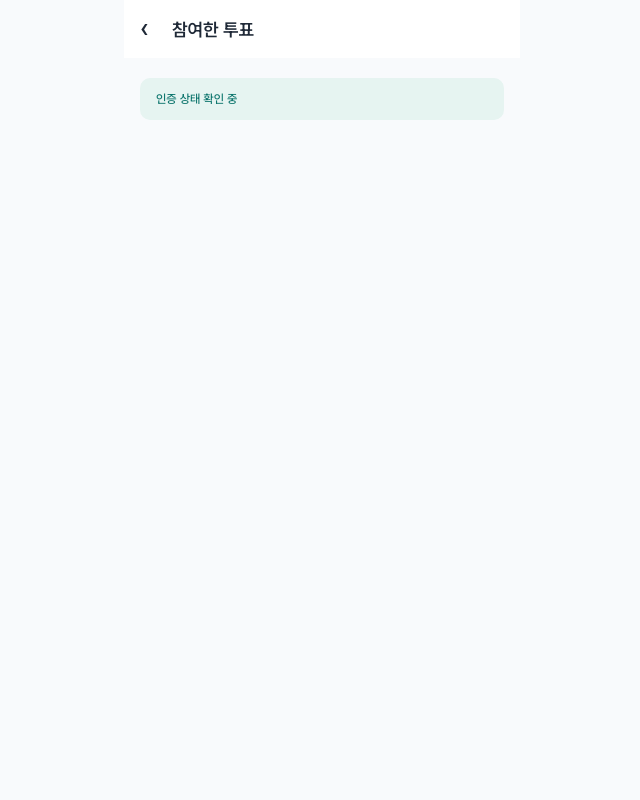
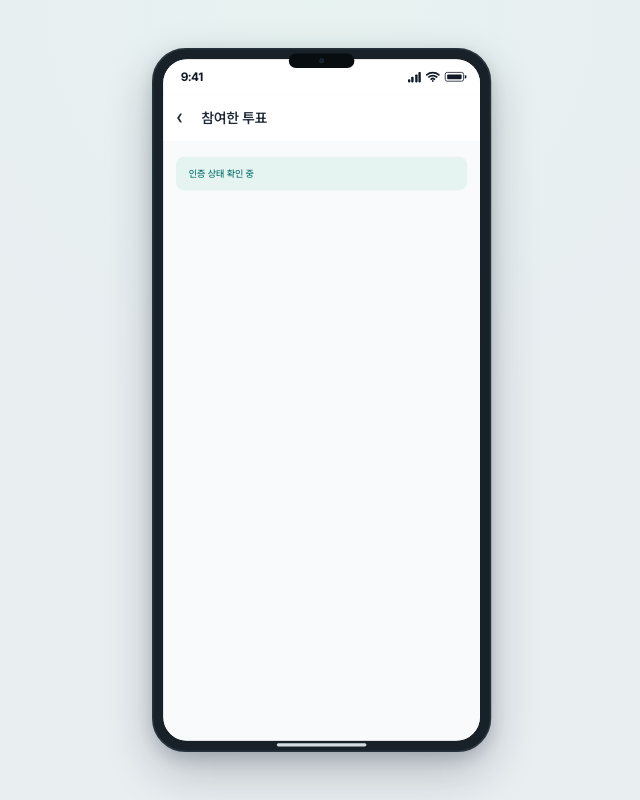
Before and after one commit to 2026-KW-HACKATHON/33_Last-Stand-Before-Enlistment, a Next.js app in the folder frontend/: page /me/votes in a window 1280 px wide. Shown: the whole page, without its empty margins (318-958 px from the left). Built offline with nearby package versions, Linux system fonts and the light colour scheme.

Commit message:
fix(fe): 상태바와 하단 메뉴 고정 및 글쓰기 복귀 보완

```diff
--- a/frontend/src/app/map/page.tsx
+++ b/frontend/src/app/map/page.tsx
@@ -4,8 +4,8 @@ import { MapScreen } from "@/features/map/MapScreen";
 import type { ExploreContext } from "@/features/explore/model";
 
 const unavailableContext: ExploreContext = {
-  defaultActivityRegion: { id: "pending", name: "Activity region", neighborVerified: false },
-  currentExploreRegion: { id: "pending", name: "Explore region", neighborVerified: false },
+  defaultActivityRegion: { id: "pending", name: "활동 지역", neighborVerified: false },
+  currentExploreRegion: { id: "pending", name: "탐색 지역", neighborVerified: false },
   exploreRegionCandidates: [], neighborVerifiedRegions: [], institutionRegions: [],
 };
 
--- a/frontend/src/app/posts/new/page.tsx
+++ b/frontend/src/app/posts/new/page.tsx
@@ -1 +1,9 @@
-"use client"; import { PostEditorScreen } from "@/features/post-editor/PostEditorScreen"; export default function NewPostPage(){return <PostEditorScreen mode="create"/>;}
+"use client";
+
+import { PostEditorScreen } from "@/features/post-editor/PostEditorScreen";
+import { useNavigation } from "@/lib/navigation";
+
+export default function NewPostPage() {
+  const navigation = useNavigation();
+  return <PostEditorScreen mode="create" onCancel={() => navigation.navigate({ destination: { id: "home" } }, true)} />;
+}
--- a/frontend/src/app/providers.tsx
+++ b/frontend/src/app/providers.tsx
@@ -68,14 +68,14 @@ function AppProvidersContent({ children, retrySession, apiClient, loginService,
   const { session, retry } = useSession();
   const currentDestination = useMemo(() => destinationFromPathname(pathname), [pathname]);
   const page = apiClient ? <ApiClientProvider client={apiClient}>{children}</ApiClientProvider> : children;
-  const screen = pathname.startsWith("/dev/") ? page : <PhoneFrame>{page}</PhoneFrame>;
-  return <LogoutSessionProvider session={session} retry={retrySession ?? retry} subjectKey={subjectKey} service={logoutService}>
+  const content = <LogoutSessionProvider session={session} retry={retrySession ?? retry} subjectKey={subjectKey} service={logoutService}>
     <WithdrawalSessionProvider subjectKey={subjectKey} service={withdrawalService}><PushPreferenceHost subjectKey={subjectKey} service={pushPreferenceService}><InterestKeywordsHost subjectKey={subjectKey} service={interestKeywordService}><BookmarksProvider subjectKey={subjectKey} service={bookmarkService}><MyVotesProvider subjectKey={subjectKey} service={myVotesService}><PersonalListsProvider subjectKey={subjectKey} service={personalListsService}><SettingsNavigation renderBookmarkDetail={renderBookmarkDetail} renderPersonalDetail={renderPersonalDetail} accountInfoService={accountInfoService} renderEmailChange={renderEmailChange ?? (request => <EmailChangeScreen key={subjectKey} request={request} account={accountInfoService ?? null} service={emailChangeService ?? null} subjectKey={subjectKey}/>)} notificationService={notificationService} onNotificationTarget={onNotificationTarget} subjectKey={subjectKey} onMenu={onSettingsMenu} currentDestination={currentDestination} onNavigate={(href, replace) => replace ? router.replace(href) : router.push(href)}>
       <LoginProvider service={loginService} subjectKey={subjectKey}>
         <InterestRegionsHost subjectKey={subjectKey} service={interestRegionService}><MyPageProvider subjectKey={subjectKey} service={activityService} onMenu={onMyMenu}><InstitutionProvider subjectKey={subjectKey} service={institutionService}><OfficerAgendasProvider subjectKey={subjectKey} service={adoptionService}><OfficerAgendasHost destination={currentDestination}><NeighborProvider subjectKey={subjectKey} service={neighborService}><ProfileProvider service={profileService}><SignupProvider service={signupService} editors={signupEditors ?? profileSignupEditors}>
-          {screen}
+          {page}
         </SignupProvider></ProfileProvider></NeighborProvider></OfficerAgendasHost></OfficerAgendasProvider></InstitutionProvider></MyPageProvider></InterestRegionsHost>
       </LoginProvider>
     </SettingsNavigation></PersonalListsProvider></MyVotesProvider></BookmarksProvider></InterestKeywordsHost></PushPreferenceHost></WithdrawalSessionProvider>
   </LogoutSessionProvider>;
+  return pathname.startsWith("/dev/") ? content : <PhoneFrame>{content}</PhoneFrame>;
 }
--- a/frontend/src/components/layout/MobileLayout.tsx
+++ b/frontend/src/components/layout/MobileLayout.tsx
@@ -6,9 +6,9 @@ export type MobileLayoutProps = ComponentPropsWithoutRef<"div"> & {
   contentClassName?: string;
 };
 
-export function MobileLayout({ header, bottomNavigation, children, className = "", contentClassName = "", ...props }: MobileLayoutProps) {
+export function MobileLayout({ header, bottomNavigation, children, className = "", contentClassName = "", style, ...props }: MobileLayoutProps) {
   return (
-    <div {...props} className={`mx-auto flex h-dvh w-full max-w-mobile flex-col overflow-hidden bg-background ${className}`}>
+    <div {...props} style={{ height: "var(--app-viewport-height, 100dvh)", ...style }} className={`mx-auto flex h-dvh w-full max-w-mobile flex-col overflow-hidden bg-background ${className}`}>
       {header && <div className="shrink-0 pt-[env(safe-area-inset-top)] bg-surface">{header}</div>}
       <main className={`flex min-h-0 flex-1 flex-col gap-section overflow-y-auto px-page pt-content-top pb-content-bottom ${!header ? "[padding-top:calc(var(--spacing-content-top)+env(safe-area-inset-top))]" : ""} ${!bottomNavigation ? "[padding-bottom:calc(var(--spacing-content-bottom)+env(safe-area-inset-bottom))]" : ""} ${contentClassName}`}>
         {children}
--- a/frontend/src/components/layout/PhoneFrame.module.css
+++ b/frontend/src/components/layout/PhoneFrame.module.css
@@ -29,25 +29,105 @@
 }
 
 .screen {
+  display: flex;
+  flex-direction: column;
   height: 100%;
-  overflow: auto;
-  overscroll-behavior: contain;
   border-radius: 30px;
   background: #f8fafc;
-  scrollbar-width: none;
+  overflow: hidden;
 }
 
-.screen::-webkit-scrollbar {
-  display: none;
+.statusBar {
+  display: flex;
+  height: 44px;
+  flex: 0 0 44px;
+  align-items: center;
+  justify-content: space-between;
+  padding: 0 20px 0 22px;
+  color: #111827;
+  background: #fff;
+}
+
+.time {
+  font-size: 15px;
+  font-weight: 700;
+  letter-spacing: -0.04em;
+}
+
+.statusIndicators {
+  display: flex;
+  align-items: center;
+  gap: 6px;
+}
+
+.signal {
+  display: flex;
+  height: 13px;
+  align-items: end;
+  gap: 1.5px;
+}
+
+.signal i {
+  display: block;
+  width: 3px;
+  border-radius: 1px;
+  background: currentColor;
+}
+
+.signal i:nth-child(1) { height: 4px; }
+.signal i:nth-child(2) { height: 7px; }
+.signal i:nth-child(3) { height: 10px; }
+.signal i:nth-child(4) { height: 13px; }
+
+.wifi {
+  width: 18px;
+  height: 14px;
+}
+
+.battery {
+  position: relative;
+  display: block;
+  width: 24px;
+  height: 12px;
+  border: 1.8px solid currentColor;
+  border-radius: 3px;
+}
+
+.battery::after {
+  position: absolute;
+  top: 3px;
+  right: -3.5px;
+  width: 2px;
+  height: 4px;
+  border-radius: 0 1px 1px 0;
+  background: currentColor;
+  content: "";
+}
+
+.battery i {
+  position: absolute;
+  inset: 2px;
+  display: block;
+  border-radius: 1px;
+  background: currentColor;
+}
+
+.appCanvas {
+  /* Host wrappers have auto height; measure the canvas itself, not a parent wrapper. */
+  --app-viewport-height: 100cqh;
+  container-type: size;
+  min-height: 0;
+  flex: 1;
+  overflow: hidden;
 }
 
 /* Existing demo screens own their Header, BottomNavigation and inner scroll area. */
-.screen :global(.h-dvh) {
-  height: 100%;
+.appCanvas :global(.h-dvh) {
+  height: var(--app-viewport-height);
 }
 
-.screen :global(.min-h-dvh) {
-  min-height: 100%;
+.appCanvas :global(.min-h-dvh) {
+  min-height: var(--app-viewport-height);
 }
 
 .camera {
@@ -111,7 +191,8 @@
   }
 
   .camera,
-  .homeIndicator {
+  .homeIndicator,
+  .statusBar {
     display: none;
   }
 }
--- a/frontend/src/components/layout/PhoneFrame.tsx
+++ b/frontend/src/components/layout/PhoneFrame.tsx
@@ -8,7 +8,17 @@ export function PhoneFrame({ children }: { children: ReactNode }) {
       <div className={styles.scaleBox}>
         <section className={styles.phone} aria-label="Discushion 모바일 데모">
           <div aria-hidden="true" className={styles.camera}><span /></div>
-          <div className={styles.screen}>{children}</div>
+          <div className={styles.screen}>
+            <div aria-hidden="true" className={styles.statusBar}>
+              <time className={styles.time}>9:41</time>
+              <div className={styles.statusIndicators}>
+                <span className={styles.signal}><i /><i /><i /><i /></span>
+                <svg className={styles.wifi} viewBox="0 0 18 14" fill="none"><path d="M1.5 4.5A11.1 11.1 0 0 1 9 1.7c2.8 0 5.5 1 7.5 2.8M4.2 7.2A7 7 0 0 1 9 5.4c1.8 0 3.5.7 4.8 1.8M7 10a3 3 0 0 1 4 0M9 12.2h.01" stroke="currentColor" strokeWidth="2.2" strokeLinecap="round" /></svg>
+                <span className={styles.battery}><i /></span>
+              </div>
+            </div>
+            <div className={styles.appCanvas}>{children}</div>
+          </div>
           <div aria-hidden="true" className={styles.homeIndicator} />
         </section>
       </div>
--- a/frontend/src/features/map/MapRenderer.tsx
+++ b/frontend/src/features/map/MapRenderer.tsx
@@ -17,7 +17,7 @@ export type MapRenderer = ComponentType<MapRendererProps>;
 
 /** Development renderer for UI/state verification only; it is not geographical data. */
 export function MockMapRenderer({ viewport, dongs, selectedDongId, onSelectDong, onViewportChange }: MapRendererProps) {
-  return <section aria-label="Map renderer" className="relative overflow-hidden rounded-card border border-border bg-soft p-section">
+  return <section aria-label="지도 미리보기" className="relative overflow-hidden rounded-card border border-border bg-soft p-section">
     <div className="grid min-h-72 grid-cols-2 gap-3">
       {dongs.map((dong) => {
         const selected = dong.region.id === selectedDongId;
@@ -26,10 +26,10 @@ export function MockMapRenderer({ viewport, dongs, selectedDongId, onSelectDong,
         return <button key={dong.region.id} type="button" onClick={() => onSelectDong(dong.region.id)} className={`relative min-h-28 overflow-hidden rounded-card border p-3 text-left ${selected ? "border-primary ring-2 ring-primary" : "border-border bg-surface"}`}>
           {firstImage && <img src={firstImage.url} alt="" className="absolute inset-0 h-full w-full object-cover opacity-25" />}
           <span className="relative block text-card-title text-text">{dong.region.name}</span>
-          <span className="relative mt-2 block text-caption text-secondary">{post ? `${post.reactionCount} reactions` : "No posts"}</span>
+          <span className="relative mt-2 block text-caption text-secondary">{post ? `반응 ${post.reactionCount}` : "게시물 없음"}</span>
         </button>;
       })}
     </div>
-    <div className="relative mt-3 flex items-center justify-between gap-2 rounded-input bg-surface px-3 py-2 text-caption text-secondary"><span>Zoom {viewport.zoom}</span><div className="flex gap-2"><button type="button" className="rounded border border-border px-2 py-1" disabled={!selectedDongId} onClick={() => selectedDongId && onViewportChange({ ...viewport, centerRegionId: selectedDongId })}>Center</button><button type="button" className="rounded border border-border px-2 py-1" onClick={() => onViewportChange({ ...viewport, zoom: Math.max(1, viewport.zoom - 1) })}>−</button><button type="button" className="rounded border border-border px-2 py-1" onClick={() => onViewportChange({ ...viewport, zoom: viewport.zoom + 1 })}>+</button></div></div>
+    <div className="relative mt-3 flex items-center justify-between gap-2 rounded-input bg-surface px-3 py-2 text-caption text-secondary"><span>확대 수준 {viewport.zoom}</span><div className="flex gap-2"><button type="button" className="rounded border border-border px-2 py-1" disabled={!selectedDongId} onClick={() => selectedDongId && onViewportChange({ ...viewport, centerRegionId: selectedDongId })}>중심으로</button><button type="button" className="rounded border border-border px-2 py-1" onClick={() => onViewportChange({ ...viewport, zoom: Math.max(1, viewport.zoom - 1) })}>−</button><button type="button" className="rounded border border-border px-2 py-1" onClick={() => onViewportChange({ ...viewport, zoom: viewport.zoom + 1 })}>+</button></div></div>
   </section>;
 }
```
Also changed, not shown: frontend/src/features/map/MapScreen.tsx (+7 -7 lines).
